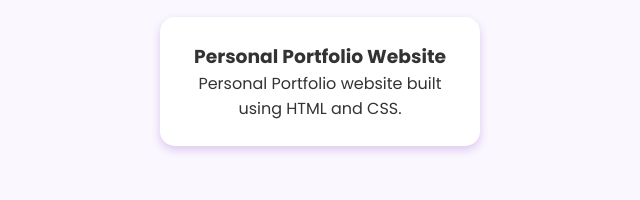
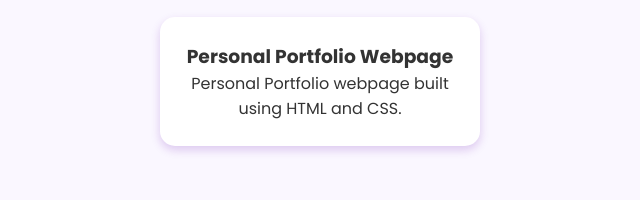
Before and after one commit to ShreyaPandey84/My-Portfolio, a plain HTML site: page index.html in a window 1280 px wide. Shown: the part 1139-1339 px from the top of the page, 320-960 px from the left. Drawn offline with Linux system fonts and the light colour scheme.

Commit message:
Update index.html

```diff
--- a/index.html
+++ b/index.html
@@ -52,8 +52,8 @@
       <h2>My Project</h2>
       <div class="projects-grid single">
         <div class="project-card">
-          <h3>Personal Portfolio Website</h3>
-          <p> Personal Portfolio website built using HTML and CSS.</p>
+          <h3>Personal Portfolio Webpage</h3>
+          <p> Personal Portfolio webpage built using HTML and CSS.</p>
         </div>
       </div>
     </div>
```
